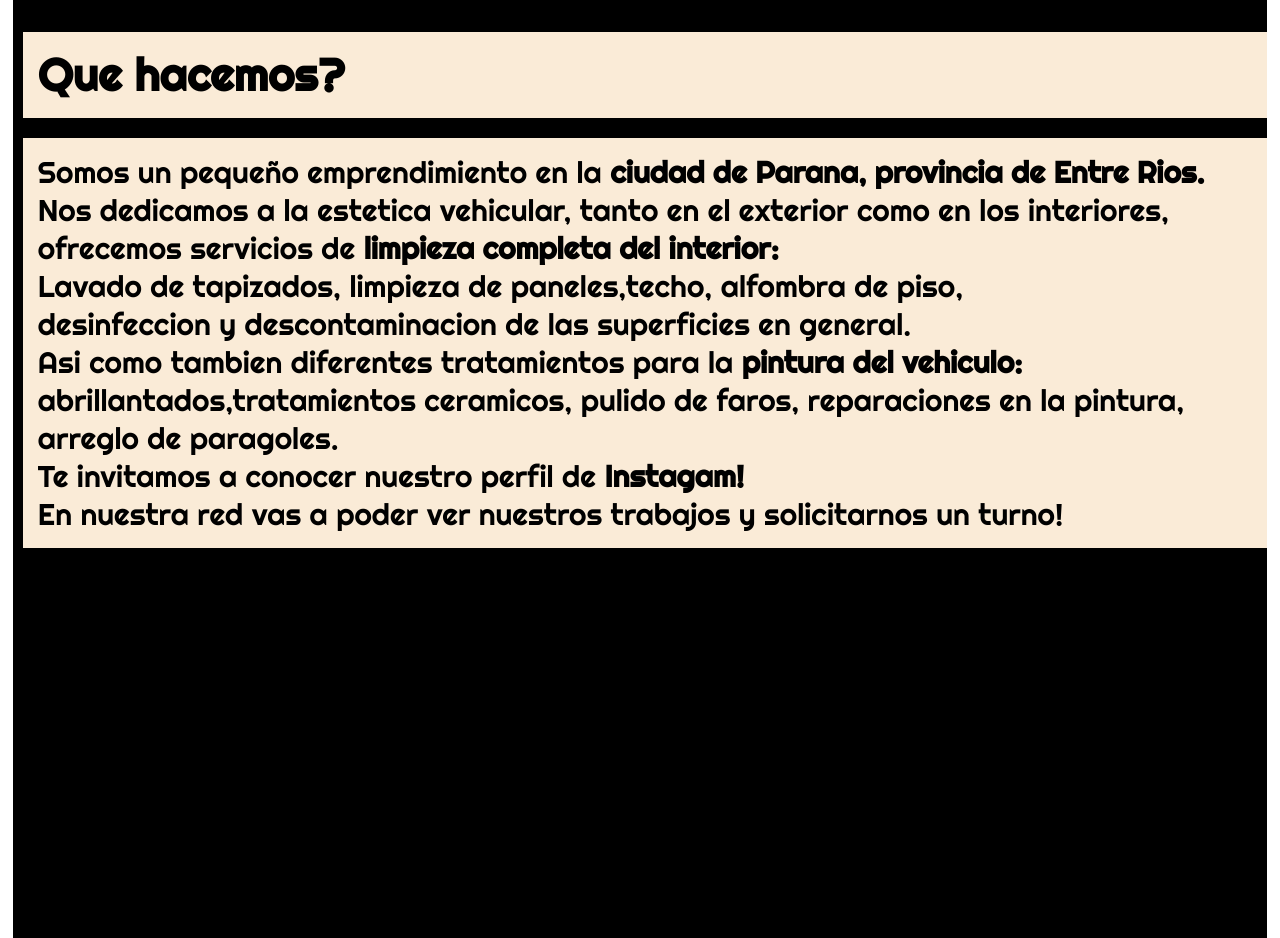
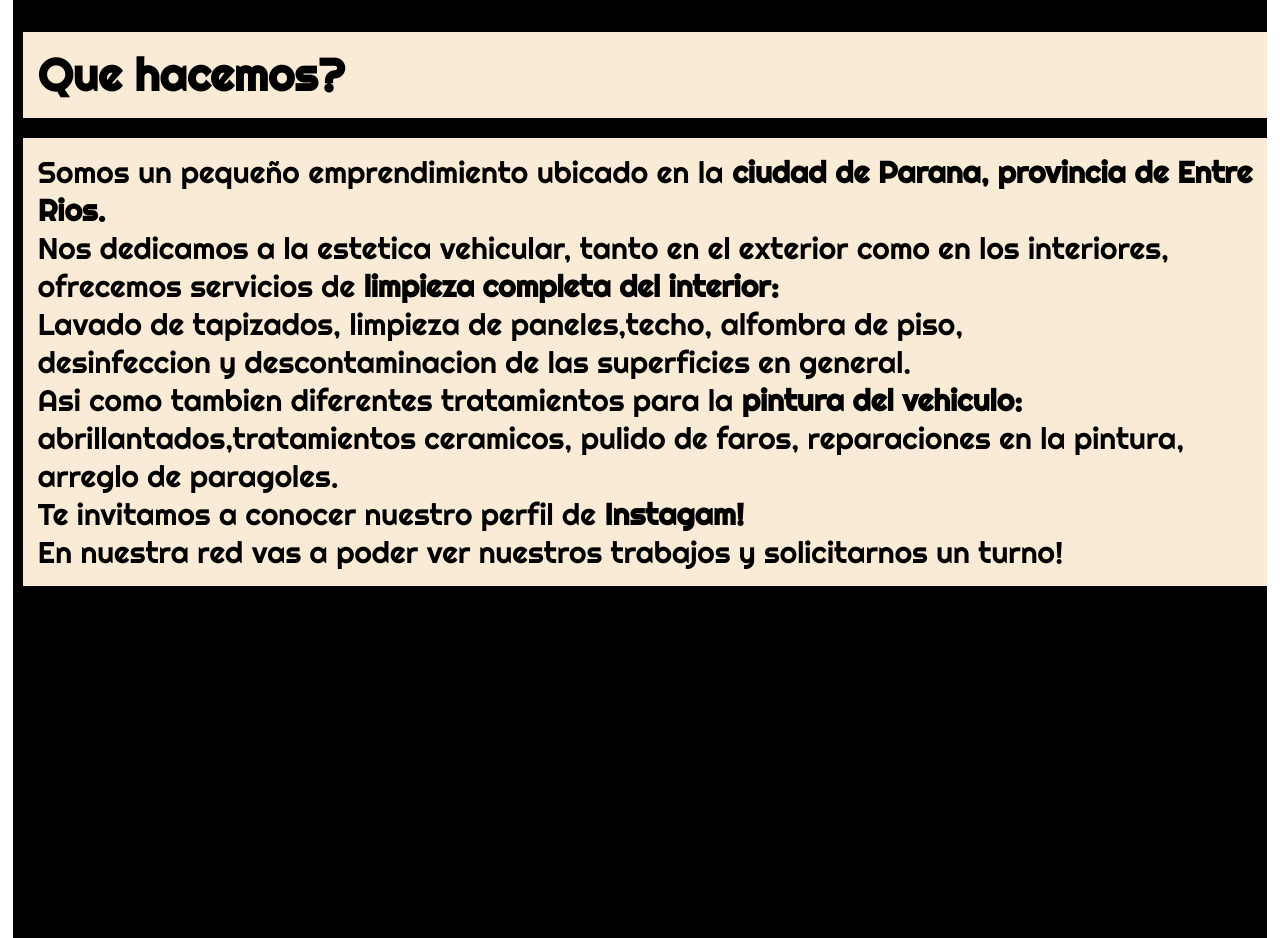
Before and after one commit to JOTAPE14388/NJParana_web, a plain HTML site: page Index.html in a window 1280 px wide. Shown: the part 2140-3078 px from the top of the page. Drawn offline with Linux system fonts and the light colour scheme.

Commit message:
modifique txt en p

```diff
--- a/Index.html
+++ b/Index.html
@@ -83,7 +83,7 @@
         <section id="contenido">
             <div class="parrafo">
                 <h2>Que hacemos?</h2>
-                <p>Somos un pequeño emprendimiento en la <b>ciudad de Parana, provincia de Entre Rios.</b><br>
+                <p>Somos un pequeño emprendimiento ubicado en la <b>ciudad de Parana, provincia de Entre Rios.</b><br>
                     Nos dedicamos a la estetica vehicular, tanto en el exterior como en los interiores, <br>
                     ofrecemos servicios de <b>limpieza completa del interior:</b><br>
                     Lavado de tapizados, limpieza de paneles,techo, alfombra de piso,<br>
```
